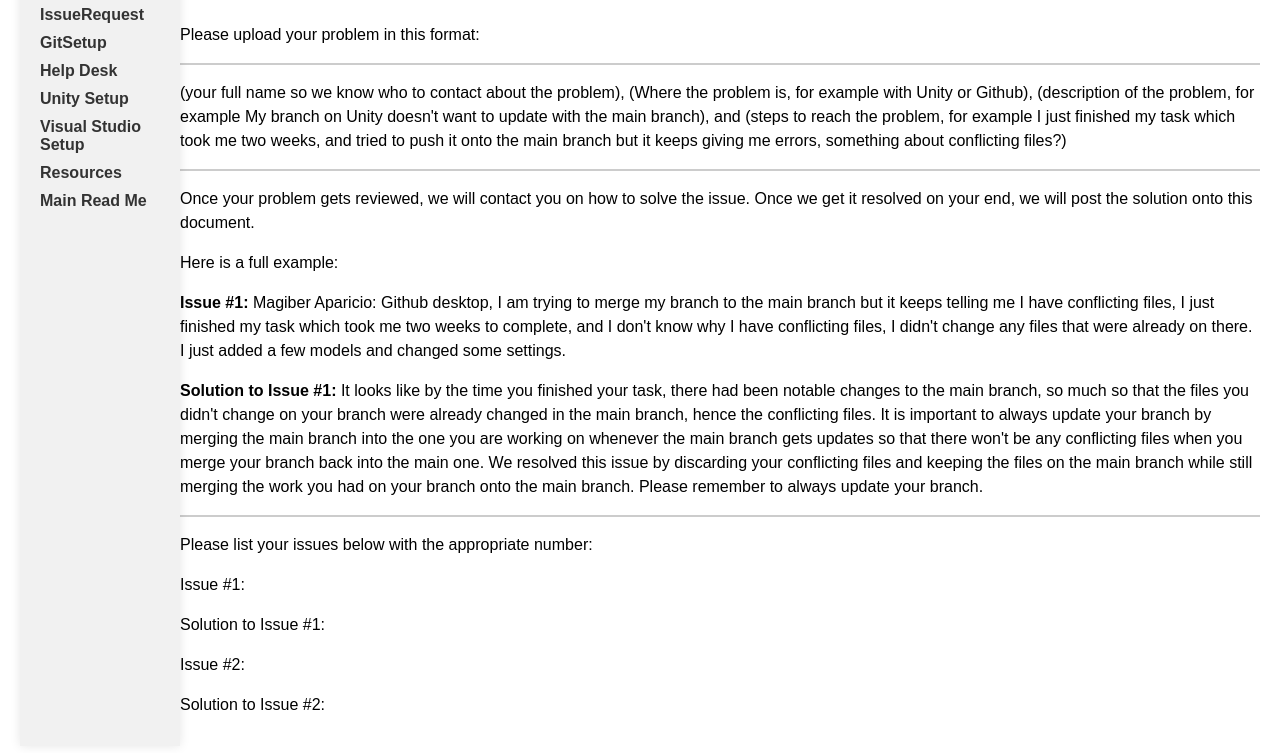
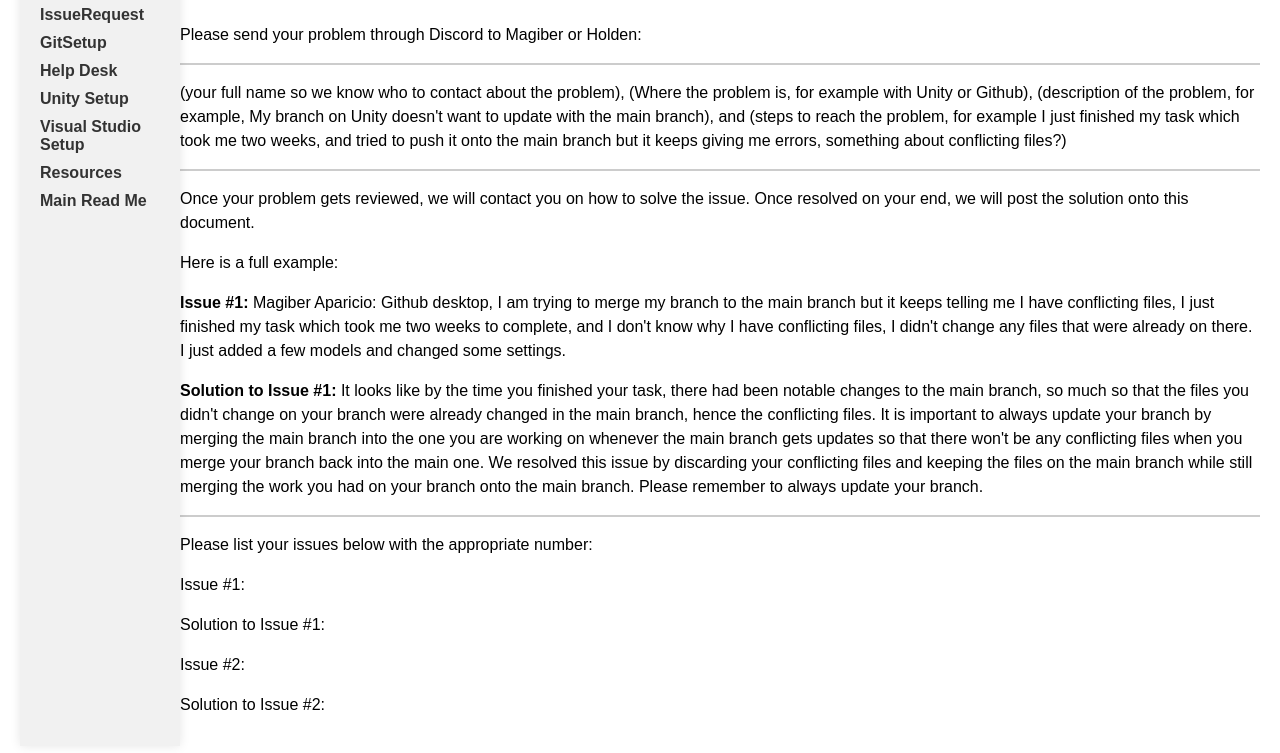
Before and after one commit to DTDGameDev/Game-Documentation, a plain HTML site: page HelpDesk.html in a window 1280 px wide. Shown: the part 114-867 px from the top of the page. Drawn offline with Linux system fonts and the light colour scheme.

Commit message:
Update HelpDesk.html

```diff
--- a/HelpDesk.html
+++ b/HelpDesk.html
@@ -73,12 +73,12 @@
         <div class="content">
     <h1>This document is dedicated for anyone to post any problems they are facing.</h1>
 
-    <p>Please upload your problem in this format:</p>
+    <p>Please send your problem through Discord to Magiber or Holden:</p>
     <hr>
-    <p>(your full name so we know who to contact about the problem), (Where the problem is, for example with Unity or Github), (description of the problem, for example My branch on Unity doesn't want to update with the main branch), and (steps to reach the problem, for example I just finished my task which took me two weeks, and tried to push it onto the main branch but it keeps giving me errors, something about conflicting files?)</p>
+    <p>(your full name so we know who to contact about the problem), (Where the problem is, for example with Unity or Github), (description of the problem, for example, My branch on Unity doesn't want to update with the main branch), and (steps to reach the problem, for example I just finished my task which took me two weeks, and tried to push it onto the main branch but it keeps giving me errors, something about conflicting files?)</p>
     <hr>
 
-    <p>Once your problem gets reviewed, we will contact you on how to solve the issue. Once we get it resolved on your end, we will post the solution onto this document.</p>
+    <p>Once your problem gets reviewed, we will contact you on how to solve the issue. Once resolved on your end, we will post the solution onto this document.</p>
 
     <p>Here is a full example:</p>
 
```
